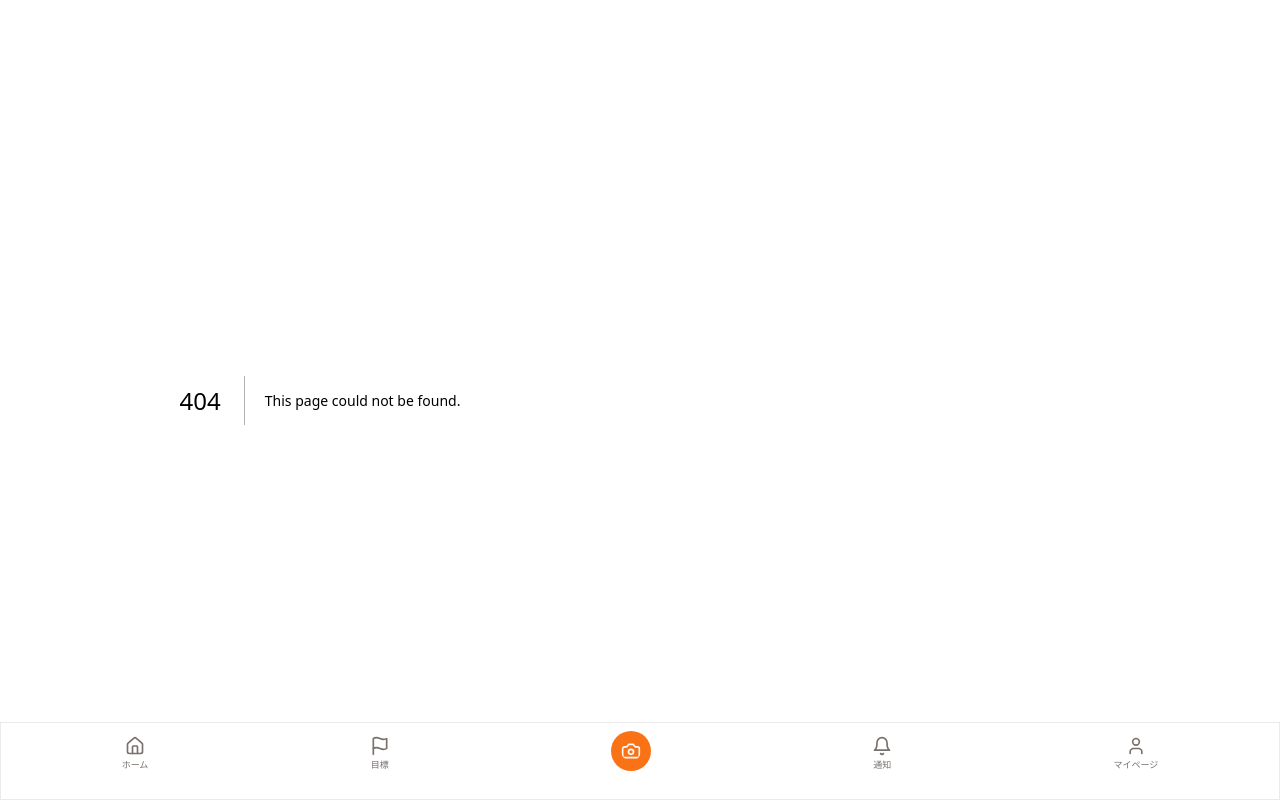
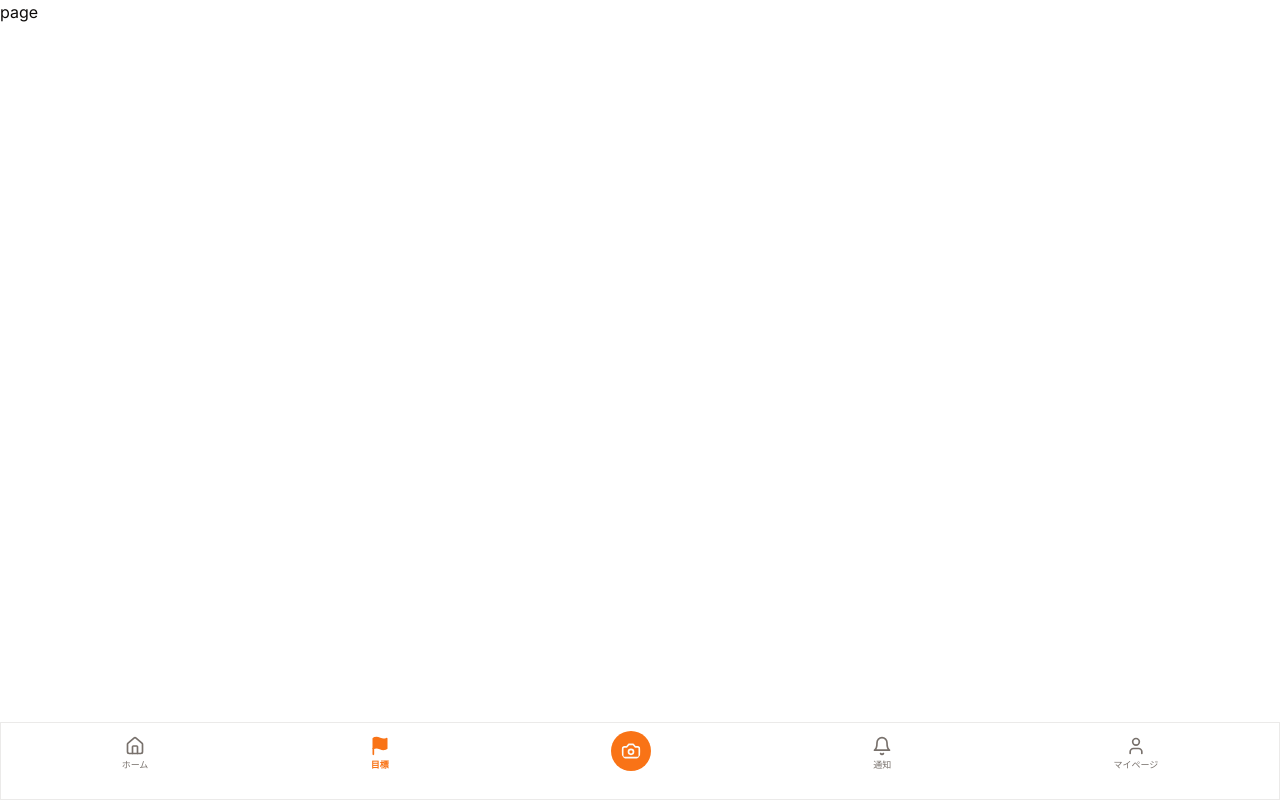
Before and after one commit to SomaTakata/habit, a Next.js app in the folder webapp/: page /goal in a window 1280 px wide. Before the commit this address had no page. Built offline with nearby package versions, Linux system fonts and the light colour scheme.

Commit message:
Navbarの修正

```diff
--- /dev/null
+++ b/webapp/src/app/goal/page.tsx
@@ -0,0 +1,7 @@
+import React from "react";
+
+const page = () => {
+  return <div>page</div>;
+};
+
+export default page;
--- a/webapp/src/components/layout/Navbar.tsx
+++ b/webapp/src/components/layout/Navbar.tsx
@@ -4,68 +4,55 @@ import { cn } from "@/lib/utils";
 import Link from "next/link";
 import { usePathname } from "next/navigation";
 import { House, Camera, Flag, Bell, User } from "lucide-react";
+import React from "react";
 
+const navItems = [
+  {
+    name: "ホーム",
+    href: "/",
+    icon: <House size={20} />,
+  },
+  {
+    name: "目標",
+    href: "/goal",
+    icon: <Flag size={20} />,
+  },
+  {
+    href: "/camera",
+    icon: (
+      <Camera
+        size={20}
+        className="p-2.5 w-10 h-10 bg-primary text-primary-foreground rounded-full flex items-center justify-center"
+      />
+    ),
+  },
+  {
+    name: "通知",
+    href: "/notifications",
+    icon: <Bell size={20} />,
+  },
+  {
+    name: "マイページ",
+    href: "/my-page",
+    icon: <User size={20} />,
+  },
+];
 export function Navbar() {
   const pathname = usePathname();
+
   return (
     <nav className="flex pt-2 pb-7 px-2.5 fixed bottom-0 left-0 right-0 bg-background border-[0.5px] border-border/80 justify-around">
-      <NavItem
-        name="ホーム"
-        href="/"
-        isActive={isActive(pathname, "/")}
-        icon={
-          <House
-            size={20}
-            fill={isActive(pathname, "/") ? "currentColor" : "none"}
-          />
-        }
-      />
-      <NavItem
-        name="目標"
-        href="/flag"
-        isActive={isActive(pathname, "/flag")}
-        icon={
-          <Flag
-            size={20}
-            fill={isActive(pathname, "/flag") ? "currentColor" : "none"}
-          />
-        }
-      />
-      <NavItem
-        href="/camera"
-        isActive={isActive(pathname, "/camera")}
-        icon={
-          <Camera
-            size={20}
-            className="p-2.5 w-10 h-10 bg-primary text-primary-foreground rounded-full flex items-center justify-center"
-            fill={isActive(pathname, "/camera") ? "currentColor" : "none"}
-          />
-        }
-      />
-      <NavItem
-        name="通知"
-        href="/notifications"
-        isActive={isActive(pathname, "/notifications")}
-        icon={
-          <Bell
-            size={20}
-            fill={
-              isActive(pathname, "/notifications") ? "currentColor" : "none"
-            }
-          />
-        }
-      />
-      <NavItem
-        name="マイページ"
-        href="/my-page"
-        isActive={isActive(pathname, "/my-page")}
-        icon={
-          <User
-            size={20}
-            fill={isActive(pathname, "/my-page") ? "currentColor" : "none"}
-          />
-        }
-      />
+      {navItems.map((item) => (
+        <NavItem
+          key={item.href}
+          name={item.name}
+          href={item.href}
+          isActive={isActive(pathname, item.href)}
+          icon={React.cloneElement(item.icon, {
+            fill: isActive(pathname, item.href) ? "currentColor" : "none",
+          })}
+        />
+      ))}
     </nav>
   );
 }
@@ -90,7 +77,7 @@ function NavItem({
       })}
     >
       {icon}
-      {name && <span className={cn("text-[9px]")}>{name}</span>}
+      {name && <span className="text-[9px]">{name}</span>}
     </Link>
   );
 }
```
